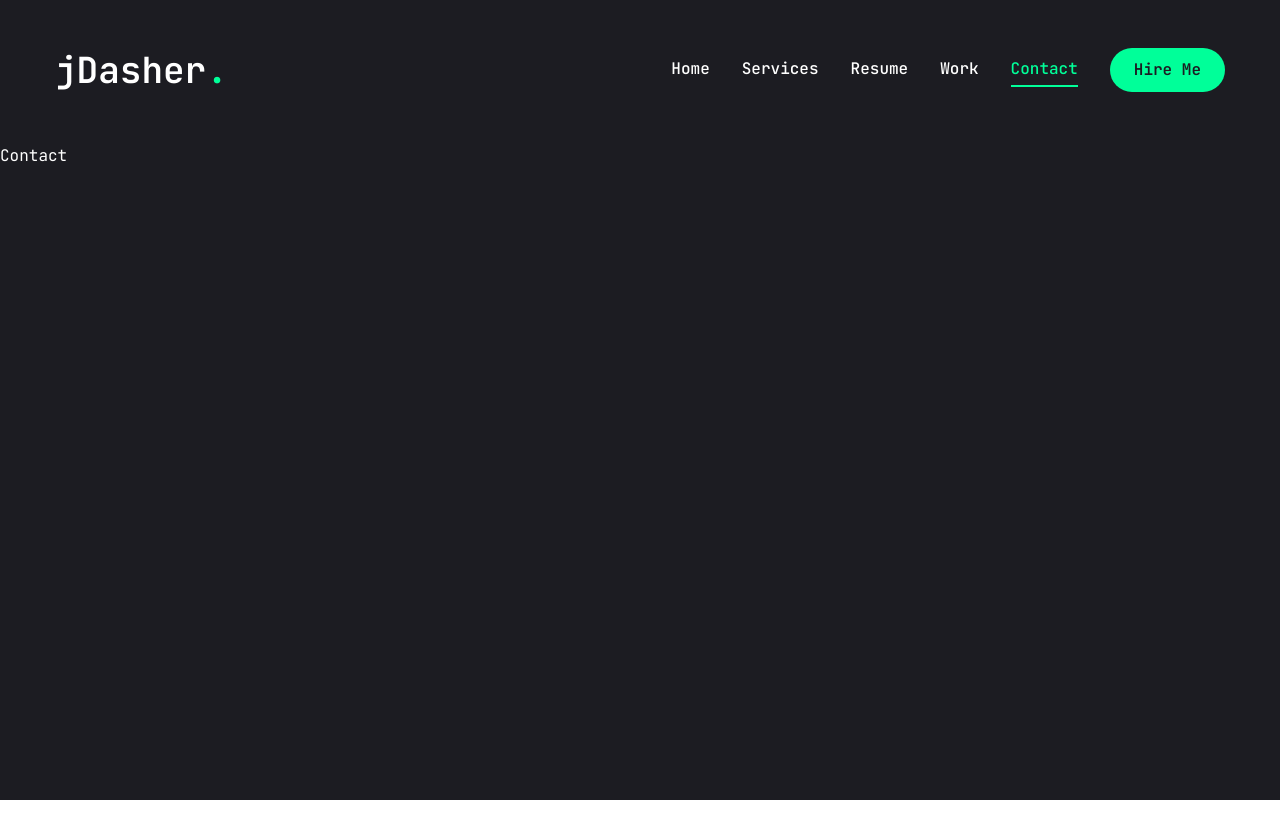
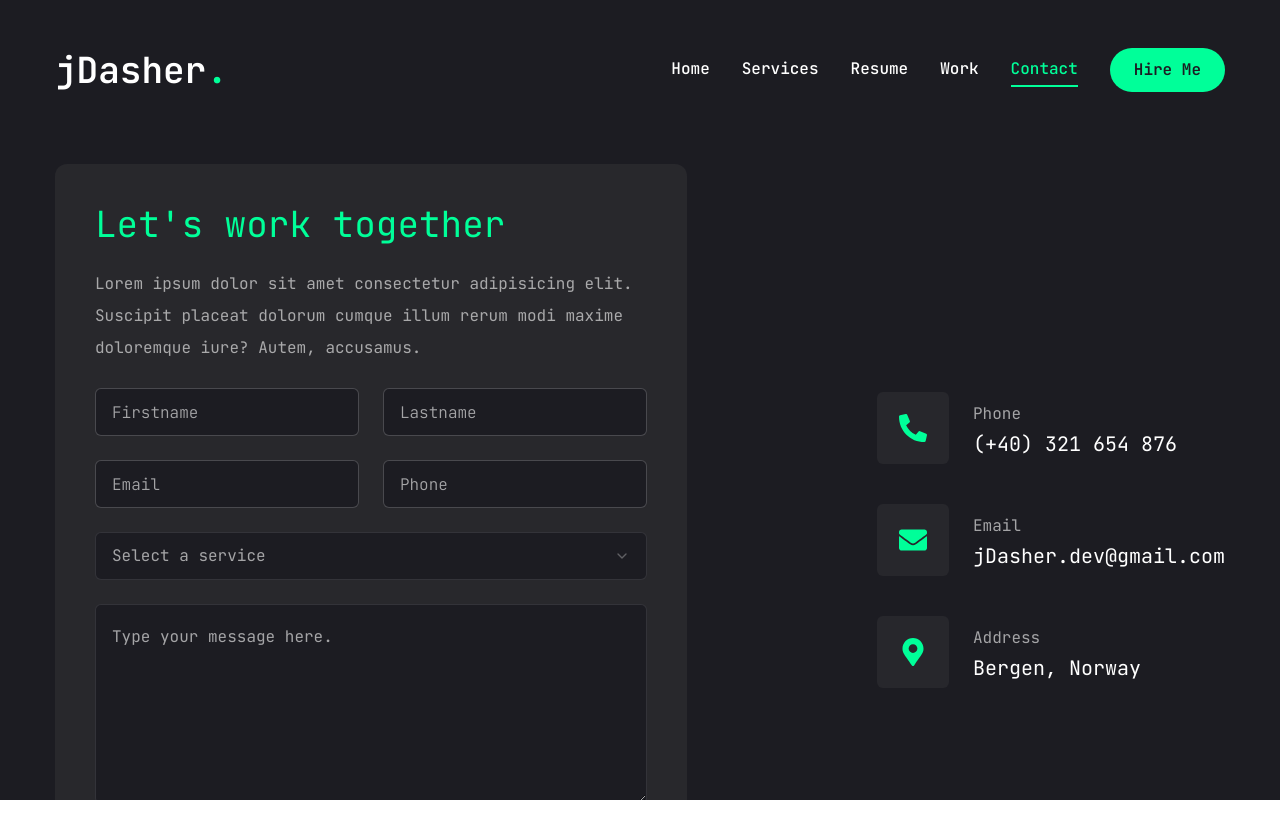
Before and after one commit to JDasherCoding/jdasher-portfolio, a Next.js app: page /contact in a window 1280 px wide. Shown: the top 838 px of the page. Before the commit the page ends 800 px from the top, so only its background shows below. Built offline with nearby package versions, Linux system fonts and the light colour scheme.

Commit message:
basic design complete, need to implement form

```diff
--- a/app/contact/page.jsx
+++ b/app/contact/page.jsx
@@ -1,7 +1,104 @@
-import React from "react";
+"use client";
+import { Button } from "@/components/ui/button";
+import { Input } from "@/components/ui/input";
+import { Textarea } from "@/components/ui/textarea";
+import {
+	Select,
+	SelectContent,
+	SelectGroup,
+	SelectItem,
+	SelectLabel,
+	SelectTrigger,
+	SelectValue,
+} from "@/components/ui/select";
+import { FaPhoneAlt, FaEnvelope, FaMapMarkerAlt } from "react-icons/fa";
 
+const info = [
+	{ icon: <FaPhoneAlt />, title: "Phone", description: "(+40) 321 654 876" },
+	{
+		icon: <FaEnvelope />,
+		title: "Email",
+		description: "jDasher.dev@gmail.com",
+	},
+	{ icon: <FaMapMarkerAlt />, title: "Address", description: "Bergen, Norway" },
+];
+
+import { motion } from "framer-motion";
 const Contact = () => {
-	return <div>Contact</div>;
+	return (
+		<motion.section
+			initial={{ opacity: 0 }}
+			animate={{
+				opacity: 1,
+				transition: { delay: 2.4, duration: 0.4, ease: "easeIn" },
+			}}
+			className="py-6"
+		>
+			<div className="container mx-auto">
+				<div className="flex flex-col xl:flex-row gap-[30px] ">
+					{/* Form  */}
+					<div className="xl:w-[54%] order-2 xl:order-none">
+						<form className="flex flex-col gap-6 p-10 bg-[#28282c] rounded-xl">
+							<h3 className="text-4xl text-accent">Let&apos;s work together</h3>
+							<p className="text-white/60">
+								Lorem ipsum dolor sit amet consectetur adipisicing elit.
+								Suscipit placeat dolorum cumque illum rerum modi maxime
+								doloremque iure? Autem, accusamus.
+							</p>
+							{/* Input  */}
+							<div className="grid grid-cols-1 md:grid-cols-2 gap-6">
+								<Input type="firstname" placeholder="Firstname" />
+								<Input type="lastname" placeholder="Lastname" />
+								<Input type="email" placeholder="Email" />
+								<Input type="phone" placeholder="Phone" />
+							</div>
+							{/* Select  */}
+							<Select>
+								<SelectTrigger className="w-full">
+									<SelectValue placeholder="Select a service"></SelectValue>
+								</SelectTrigger>
+								<SelectContent>
+									<SelectGroup>
+										<SelectLabel>Select a service</SelectLabel>
+										<SelectItem value="est">Web Development</SelectItem>
+										<SelectItem value="cst">UI/UX Design</SelectItem>
+										<SelectItem value="mst">Logo Design</SelectItem>
+									</SelectGroup>
+								</SelectContent>
+							</Select>
+							{/* TextArea */}
+							<Textarea
+								className="h-[200px]"
+								placeholder="Type your message here."
+							></Textarea>
+							{/* Btn  */}
+							<Button size="sm" className="max-w-40">
+								Send message
+							</Button>
+						</form>
+					</div>
+					{/* Info  */}
+					<div className="flex-1 flex items-center xl:justify-end xl:order-none mb-8 xl:mb-0">
+						<ul className="flex flex-col gap-10">
+							{info.map((item, index) => {
+								return (
+									<li key={index} className="flex items-center gap-6">
+										<div className="w-[52px] h-[52px] xl:w-[72px] xl:h-[72px] bg-[#27272c] text-accent rounded-md flex items-center justify-center">
+											<div className="text-[28px]">{item.icon}</div>
+										</div>
+										<div className="flex-1">
+											<p className="text-white/60">{item.title}</p>
+											<h3 className="text-xl">{item.description}</h3>
+										</div>
+									</li>
+								);
+							})}
+						</ul>
+					</div>
+				</div>
+			</div>
+		</motion.section>
+	);
 };
 
 export default Contact;
--- a/components/ui/input.jsx
+++ b/components/ui/input.jsx
@@ -1,19 +1,20 @@
-import * as React from "react"
+import * as React from "react";
 
-import { cn } from "@/lib/utils"
+import { cn } from "@/lib/utils";
 
 const Input = React.forwardRef(({ className, type, ...props }, ref) => {
 	return (
-    (<input
+		<input
 			type={type}
 			className={cn(
-        "flex h-10 w-full rounded-md border border-slate-200 bg-white px-3 py-2 text-sm ring-offset-white file:border-0 file:bg-transparent file:text-sm file:font-medium placeholder:text-slate-500 focus-visible:outline-none focus-visible:ring-2 focus-visible:ring-slate-950 focus-visible:ring-offset-2 disabled:cursor-not-allowed disabled:opacity-50 dark:border-slate-800 dark:bg-slate-950 dark:ring-offset-slate-950 dark:placeholder:text-slate-400 dark:focus-visible:ring-slate-300",
+				"flex h-[48px] rounded-md border border-white/20 focus:border-accent font-light bg-primary px-4 py-5 text-base placeholder:text-white/60 outline-none",
 				className
 			)}
 			ref={ref}
-      {...props} />)
+			{...props}
+		/>
 	);
-})
-Input.displayName = "Input"
+});
+Input.displayName = "Input";
 
-export { Input }
+export { Input };
--- a/components/ui/select.jsx
+++ b/components/ui/select.jsx
@@ -1,94 +1,119 @@
-"use client"
+"use client";
 
-import * as React from "react"
-import * as SelectPrimitive from "@radix-ui/react-select"
-import { Check, ChevronDown, ChevronUp } from "lucide-react"
+import * as React from "react";
+import * as SelectPrimitive from "@radix-ui/react-select";
+import { Check, ChevronDown, ChevronUp } from "lucide-react";
 
-import { cn } from "@/lib/utils"
+import { cn } from "@/lib/utils";
 
-const Select = SelectPrimitive.Root
+const Select = SelectPrimitive.Root;
 
-const SelectGroup = SelectPrimitive.Group
+const SelectGroup = SelectPrimitive.Group;
 
-const SelectValue = SelectPrimitive.Value
+const SelectValue = SelectPrimitive.Value;
 
-const SelectTrigger = React.forwardRef(({ className, children, ...props }, ref) => (
+const SelectTrigger = React.forwardRef(
+	({ className, children, ...props }, ref) => (
 		<SelectPrimitive.Trigger
 			ref={ref}
 			className={cn(
-      "flex h-10 w-full items-center justify-between rounded-md border border-slate-200 bg-white px-3 py-2 text-sm ring-offset-white placeholder:text-slate-500 focus:outline-none focus:ring-2 focus:ring-slate-950 focus:ring-offset-2 disabled:cursor-not-allowed disabled:opacity-50 [&>span]:line-clamp-1 dark:border-slate-800 dark:bg-slate-950 dark:ring-offset-slate-950 dark:placeholder:text-slate-400 dark:focus:ring-slate-300",
+				"flex h-[48px] w-full items-center justify-between rounded-md border border-white/10 bg-primary px-4 py-5 text-base text-white/60 placeholder:text-white/10 focus:border-accent outline-none",
 				className
 			)}
-    {...props}>
+			{...props}
+		>
 			{children}
 			<SelectPrimitive.Icon asChild>
 				<ChevronDown className="h-4 w-4 opacity-50" />
 			</SelectPrimitive.Icon>
 		</SelectPrimitive.Trigger>
-))
-SelectTrigger.displayName = SelectPrimitive.Trigger.displayName
+	)
+);
+SelectTrigger.displayName = SelectPrimitive.Trigger.displayName;
 
-const SelectScrollUpButton = React.forwardRef(({ className, ...props }, ref) => (
+const SelectScrollUpButton = React.forwardRef(
+	({ className, ...props }, ref) => (
 		<SelectPrimitive.ScrollUpButton
 			ref={ref}
-    className={cn("flex cursor-default items-center justify-center py-1", className)}
-    {...props}>
+			className={cn(
+				"flex cursor-default items-center justify-center py-1",
+				className
+			)}
+			{...props}
+		>
 			<ChevronUp className="h-4 w-4" />
 		</SelectPrimitive.ScrollUpButton>
-))
-SelectScrollUpButton.displayName = SelectPrimitive.ScrollUpButton.displayName
+	)
+);
+SelectScrollUpButton.displayName = SelectPrimitive.ScrollUpButton.displayName;
 
-const SelectScrollDownButton = React.forwardRef(({ className, ...props }, ref) => (
+const SelectScrollDownButton = React.forwardRef(
+	({ className, ...props }, ref) => (
 		<SelectPrimitive.ScrollDownButton
 			ref={ref}
-    className={cn("flex cursor-default items-center justify-center py-1", className)}
-    {...props}>
+			className={cn(
+				"flex cursor-default items-center justify-center py-1",
+				className
+			)}
+			{...props}
+		>
 			<ChevronDown className="h-4 w-4" />
 		</SelectPrimitive.ScrollDownButton>
-))
+	)
+);
 SelectScrollDownButton.displayName =
-  SelectPrimitive.ScrollDownButton.displayName
+	SelectPrimitive.ScrollDownButton.displayName;
 
-const SelectContent = React.forwardRef(({ className, children, position = "popper", ...props }, ref) => (
+const SelectContent = React.forwardRef(
+	({ className, children, position = "popper", ...props }, ref) => (
 		<SelectPrimitive.Portal>
 			<SelectPrimitive.Content
 				ref={ref}
 				className={cn(
-        "relative z-50 max-h-96 min-w-[8rem] overflow-hidden rounded-md border border-slate-200 bg-white text-slate-950 shadow-md data-[state=open]:animate-in data-[state=closed]:animate-out data-[state=closed]:fade-out-0 data-[state=open]:fade-in-0 data-[state=closed]:zoom-out-95 data-[state=open]:zoom-in-95 data-[side=bottom]:slide-in-from-top-2 data-[side=left]:slide-in-from-right-2 data-[side=right]:slide-in-from-left-2 data-[side=top]:slide-in-from-bottom-2 dark:border-slate-800 dark:bg-slate-950 dark:text-slate-50",
+					"relative z-50 max-h-96 min-w-[8rem] overflow-hidden rounded-md border border-white/10 bg-primary text-white shadow-md data-[state=open]:animate-in data-[state=closed]:animate-out data-[state=closed]:fade-out-0 data-[state=open]:fade-in-0 data-[state=closed]:zoom-out-95 data-[state=open]:zoom-in-95 data-[side=bottom]:slide-in-from-top-2 data-[side=left]:slide-in-from-right-2 data-[side=right]:slide-in-from-left-2 data-[side=top]:slide-in-from-bottom-2 dark:border-slate-800 dark:bg-slate-950 dark:text-slate-50",
 					position === "popper" &&
 						"data-[side=bottom]:translate-y-1 data-[side=left]:-translate-x-1 data-[side=right]:translate-x-1 data-[side=top]:-translate-y-1",
 					className
 				)}
 				position={position}
-      {...props}>
+				{...props}
+			>
 				<SelectScrollUpButton />
 				<SelectPrimitive.Viewport
-        className={cn("p-1", position === "popper" &&
-          "h-[var(--radix-select-trigger-height)] w-full min-w-[var(--radix-select-trigger-width)]")}>
+					className={cn(
+						"p-1",
+						position === "popper" &&
+							"h-[var(--radix-select-trigger-height)] w-full min-w-[var(--radix-select-trigger-width)]"
+					)}
+				>
 					{children}
 				</SelectPrimitive.Viewport>
 				<SelectScrollDownButton />
 			</SelectPrimitive.Content>
 		</SelectPrimitive.Portal>
-))
-SelectContent.displayName = SelectPrimitive.Content.displayName
+	)
+);
+SelectContent.displayName = SelectPrimitive.Content.displayName;
 
 const SelectLabel = React.forwardRef(({ className, ...props }, ref) => (
 	<SelectPrimitive.Label
 		ref={ref}
 		className={cn("py-1.5 pl-8 pr-2 text-sm font-semibold", className)}
-    {...props} />
-))
-SelectLabel.displayName = SelectPrimitive.Label.displayName
+		{...props}
+	/>
+));
+SelectLabel.displayName = SelectPrimitive.Label.displayName;
 
-const SelectItem = React.forwardRef(({ className, children, ...props }, ref) => (
+const SelectItem = React.forwardRef(
+	({ className, children, ...props }, ref) => (
 		<SelectPrimitive.Item
 			ref={ref}
 			className={cn(
-      "relative flex w-full cursor-default select-none items-center rounded-sm py-1.5 pl-8 pr-2 text-sm outline-none focus:bg-slate-100 focus:text-slate-900 data-[disabled]:pointer-events-none data-[disabled]:opacity-50 dark:focus:bg-slate-800 dark:focus:text-slate-50",
+				"relative flex w-full cursor-default select-none items-center rounded-sm py-1.5 pl-8 pr-2 text-sm outline-none focus:bg-accent focus:text-primary data-[disabled]:pointer-events-none data-[disabled]:opacity-50 dark:focus:bg-slate-800 dark:focus:text-slate-50",
 				className
 			)}
-    {...props}>
+			{...props}
+		>
 			<span className="absolute left-2 flex h-3.5 w-3.5 items-center justify-center">
 				<SelectPrimitive.ItemIndicator>
 					<Check className="h-4 w-4" />
@@ -97,16 +122,18 @@
 
 			<SelectPrimitive.ItemText>{children}</SelectPrimitive.ItemText>
 		</SelectPrimitive.Item>
-))
-SelectItem.displayName = SelectPrimitive.Item.displayName
+	)
+);
+SelectItem.displayName = SelectPrimitive.Item.displayName;
 
 const SelectSeparator = React.forwardRef(({ className, ...props }, ref) => (
 	<SelectPrimitive.Separator
 		ref={ref}
 		className={cn("-mx-1 my-1 h-px bg-slate-100 dark:bg-slate-800", className)}
-    {...props} />
-))
-SelectSeparator.displayName = SelectPrimitive.Separator.displayName
+		{...props}
+	/>
+));
+SelectSeparator.displayName = SelectPrimitive.Separator.displayName;
 
 export {
 	Select,
@@ -119,4 +146,4 @@
 	SelectSeparator,
 	SelectScrollUpButton,
 	SelectScrollDownButton,
-}
+};
--- a/components/ui/textarea.jsx
+++ b/components/ui/textarea.jsx
@@ -1,18 +1,19 @@
-import * as React from "react"
+import * as React from "react";
 
-import { cn } from "@/lib/utils"
+import { cn } from "@/lib/utils";
 
 const Textarea = React.forwardRef(({ className, ...props }, ref) => {
 	return (
-    (<textarea
+		<textarea
 			className={cn(
-        "flex min-h-[80px] w-full rounded-md border border-slate-200 bg-white px-3 py-2 text-sm ring-offset-white placeholder:text-slate-500 focus-visible:outline-none focus-visible:ring-2 focus-visible:ring-slate-950 focus-visible:ring-offset-2 disabled:cursor-not-allowed disabled:opacity-50 dark:border-slate-800 dark:bg-slate-950 dark:ring-offset-slate-950 dark:placeholder:text-slate-400 dark:focus-visible:ring-slate-300",
+				"flex min-h-[80px] w-full rounded-md border border-white/10 bg-primary px-4 py-5 text-base placeholder:text-white/60 focus-visible:outline-none focus-visible:ring-1 focus-visible:ring-accent focus-visible:ring-offset-0 disabled:cursor-not-allowed disabled:opacity-50",
 				className
 			)}
 			ref={ref}
-      {...props} />)
+			{...props}
+		/>
 	);
-})
-Textarea.displayName = "Textarea"
+});
+Textarea.displayName = "Textarea";
 
-export { Textarea }
+export { Textarea };
```
Lines whose indentation alone changed are shown as unchanged.
